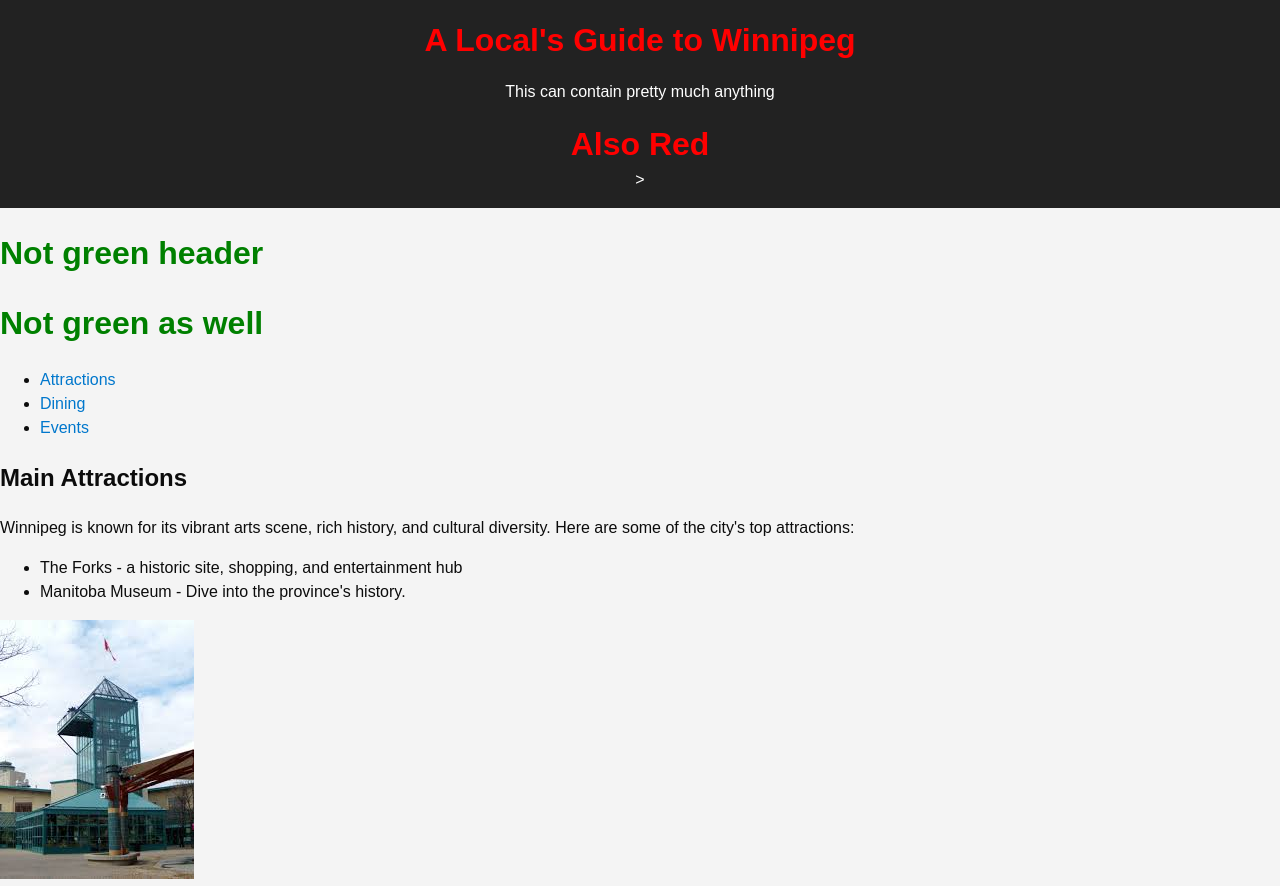
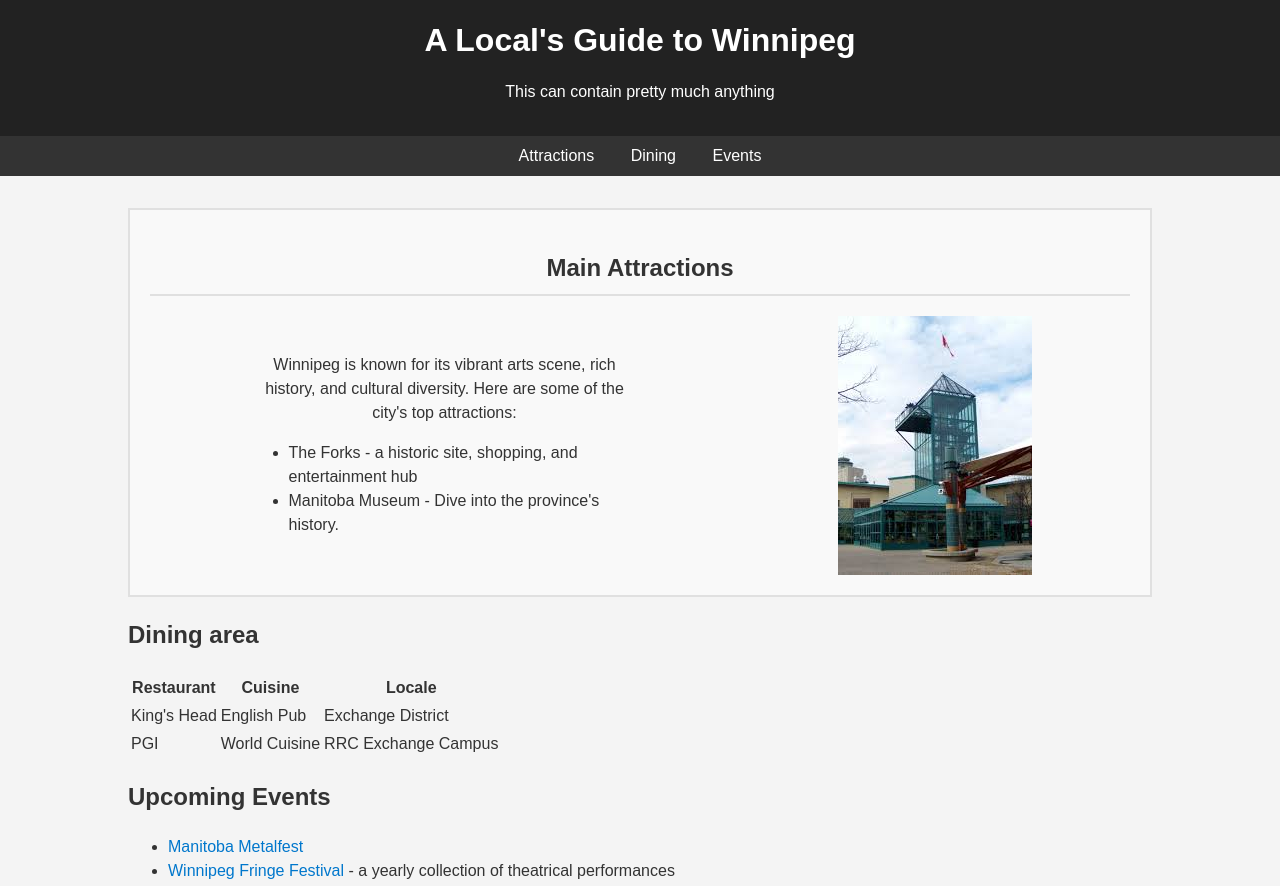
Before and after one commit to zMontreuilRRC/comp_2230_module_1_demo, a plain HTML site: page index.html in a window 1280 px wide. Shown: the top 886 px of the page. Drawn offline with Linux system fonts and the light colour scheme.

Commit message:
Add stylesheet and necessary HTML changes

```diff
--- a/index.html
+++ b/index.html
@@ -7,14 +7,10 @@
 </head>
 <body>
     <header>
-        <h1 id="red_header">A Local's Guide to Winnipeg</h1>
-        <p>This can contain pretty much anything</p>
-        <h1 id="red_header">Also Red</h1>>
+        <h1>A Local's Guide to Winnipeg</h1>
+        <p>This can <span>contain</span> pretty much anything</p>
     </header>
 
-    <h1>Not green header</h1>
-
-    <h1>Not green as well</h1>
     <!-- navigation section -->
     <nav>
         <!-- unordered list -->
@@ -37,6 +33,8 @@
     <main id="main-content">
         <section id="attractions">
             <h2>Main Attractions</h2>
+            <div id="attractions-container">
+                <div id="attractions-text">
                     <p>
                         Winnipeg is known for its vibrant arts scene, rich history, and cultural diversity. Here are some of the city's top attractions:
                     </p>
@@ -48,10 +46,13 @@
                             Manitoba Museum - Dive into the province's history.
                         </li>
                     </ul>
+                </div>
                 <img
-                src="images/forks.jpg"
+                    class="centred"
+                    src="images\forks.jpg"
                     alt="The elevator tower at the Winnipeg Forks"
                 />
+            </div>
         </section>
         <section id="dining">
             <h2>Dining area</h2>
--- a/styles.css
+++ b/styles.css
@@ -1,12 +1,11 @@
 /* global style */
-
 /* body: selector (all elements in the body element) */
 body {
     /* default and fallback fonts */
     font-family: Arial, sans-serif;
 
     /* text colour */
-    color: #0c0c0c;
+    color: #333;
 
     /* background colour */
     background-color: #f4f4f4;
@@ -22,28 +21,98 @@ body {
     font-size: 100%;
 }
 
+/* #region Anchors */
 a {
-    color: #07c;
     text-decoration: none;
+    color: #0077cc;
 }
 
-/* psuedo-class targets elements when hovered over */
+/* psuedo-class */
 a:hover {
     text-decoration: underline;
 }
+/* #endregion Anchors */
 
+/* #region Header */
 header {
+    background-color: #222;
+    color: #fff;
+    padding: 1rem 0;
+    text-align: center;
+}
+
+header h1 {
+    margin: 0;
+}
+/* #endregion Header */
+
+
+main {
+    margin: 2rem auto;
+    width: 80%;
+}
+
+/* #region nav */
+nav {
+    background-color: #333;
+    padding: 0.5rem 0;
+}
+
+nav ul {
+    list-style-type: none;
+    padding: 0;
+    margin: 0;
+    text-align: center;
+}
+
+nav li {
+    display: inline;
+    margin: 0 1rem;
+}
+
+nav a {
+    color: #fff;
+}
+
+nav a:hover {
+    color: #ddd;
+}
+/* #endregion nav */
+
+/* #region attractions */
+#attractions {
+    background-color: #f9f9f9;
+    padding: 1.25rem;
+    border: 2px solid #e0e0e0;
+    margin-bottom: 1.25rem;
+}
+
+#attractions h2 {
+    text-align: center;
+    color: #333;
+    border-bottom: 2px solid #e0e0e0;
+    padding-bottom: 0.5rem;
+}
+
+#attractions-container {
+    display: flex;
+    justify-content: space-around;
+}
+
+#attractions-text {
+    align-content: center;
+    width: 40%;
+}
+
+#attractions-text p {
+    text-align: center;
+}
+/* #endregion attractions */
+
+
+footer {
     background-color: #222;
     color: #fff;
     text-align: center;
     padding: 1rem 0;
 }
-
-header h1 {
-    margin: 0;
-    color: red;
-}
-
-h1{
-    color: green;
-}
```
Lines whose indentation alone changed are shown as unchanged.
